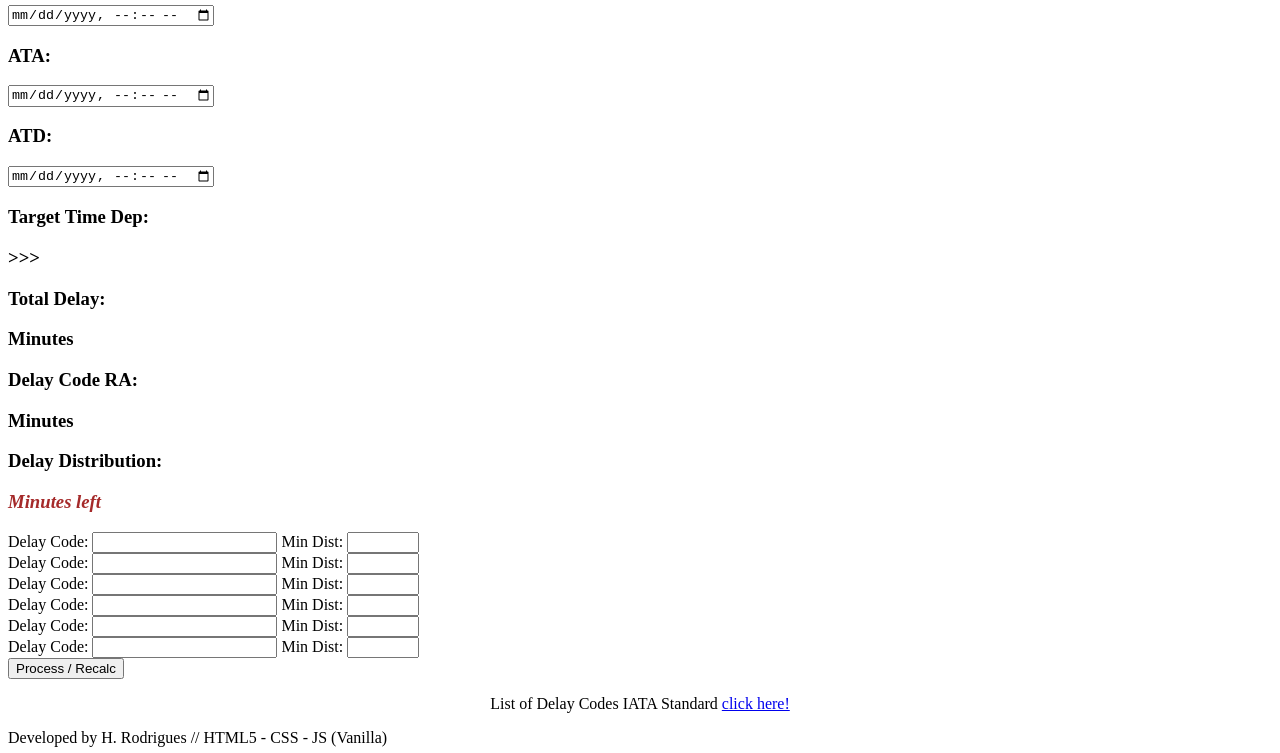
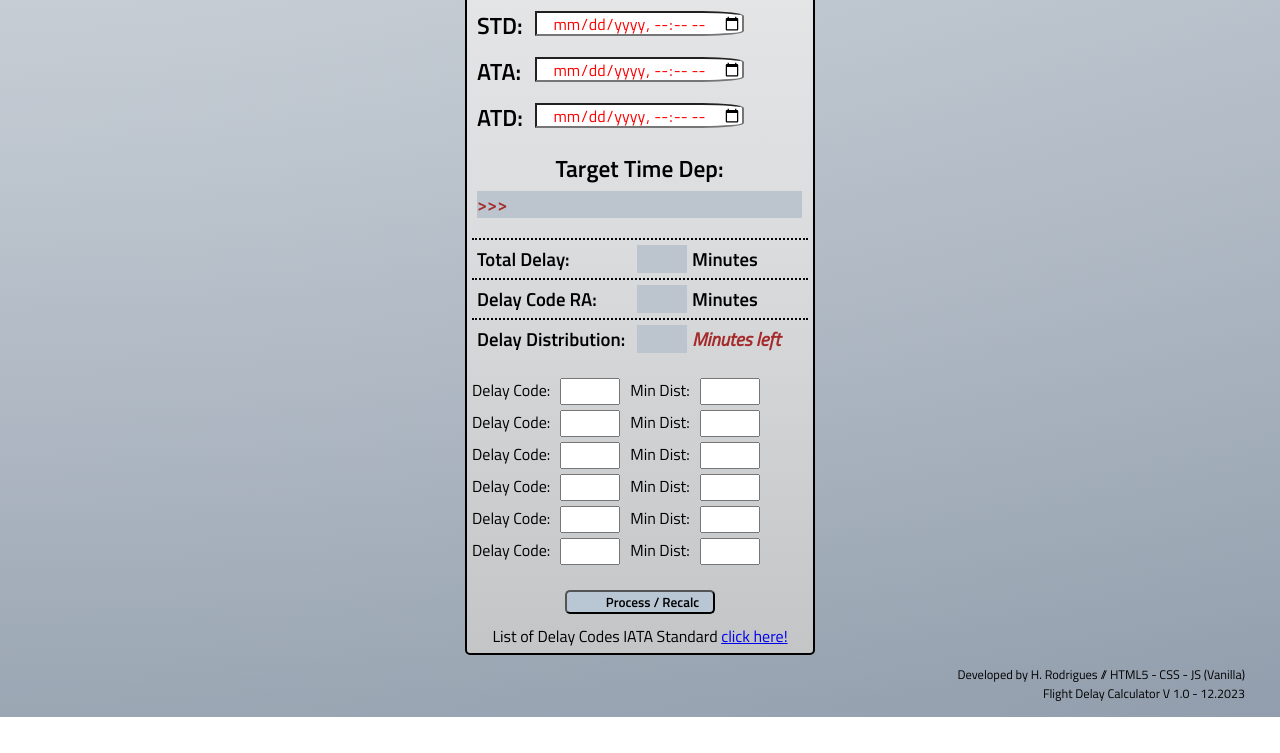
Before and after one commit to HRod86/FlightDelayCalc, a plain HTML site: page index.html in a window 1280 px wide. Shown: the part 206-959 px from the top of the page. After the commit the page ends 923 px from the top, so only its background shows below. Drawn offline with Linux system fonts and the light colour scheme; the site is published under a folder, as on GitHub Pages, so addresses that start at the root find nothing; files whose address does not match are found by name.

Commit message:
Update index.html

```diff
--- a/index.html
+++ b/index.html
@@ -4,7 +4,7 @@
 <head>
     <meta charset="UTF-8">
     <meta name="viewport" content="width=device-width, initial-scale=1.0">
-    <link rel="stylesheet" href="/resources/style.css">
+    <link rel="stylesheet" href="resources/style.css">
     <link href="https://fonts.googleapis.com/css2?family=Titillium+Web:ital,wght@0,300;0,400;0,600;1,300;1,400&display=swap" rel="stylesheet">
     <title>Flight Delay Calculator</title>
 </head>
@@ -117,7 +117,7 @@
     </footer>
 
     <!-- ADICIONANDO O ARQUIVO EXTERNO SCRIPT.JS - OBS.: DENTRO DO BODY ELEMENT -->
-    <script src="/resources/script.js" type="text/javascript"></script>
+    <script src="resources/script.js" type="text/javascript"></script>
 </body>
 
 </html>
```
